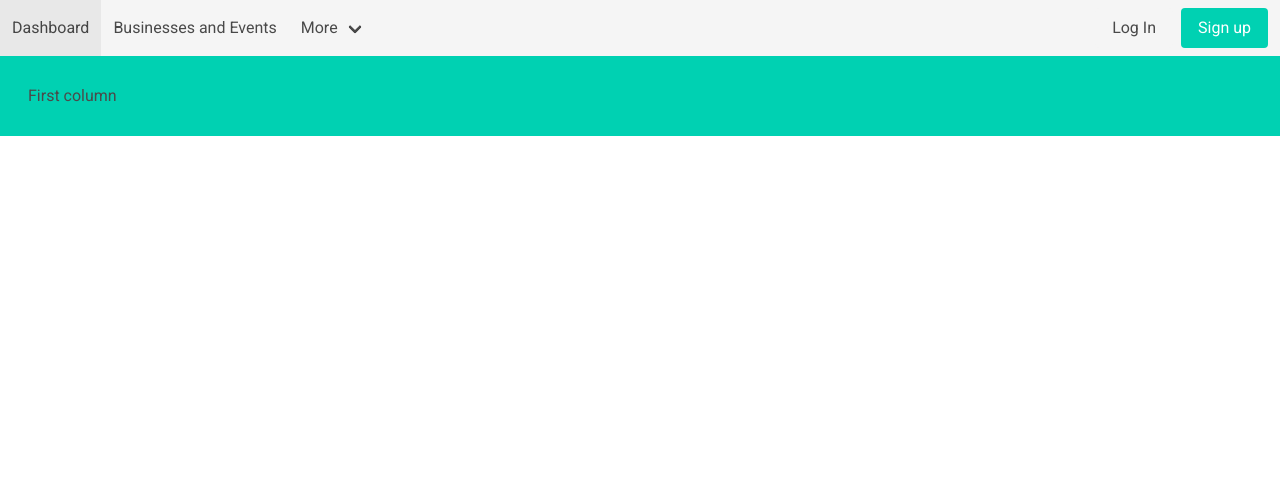
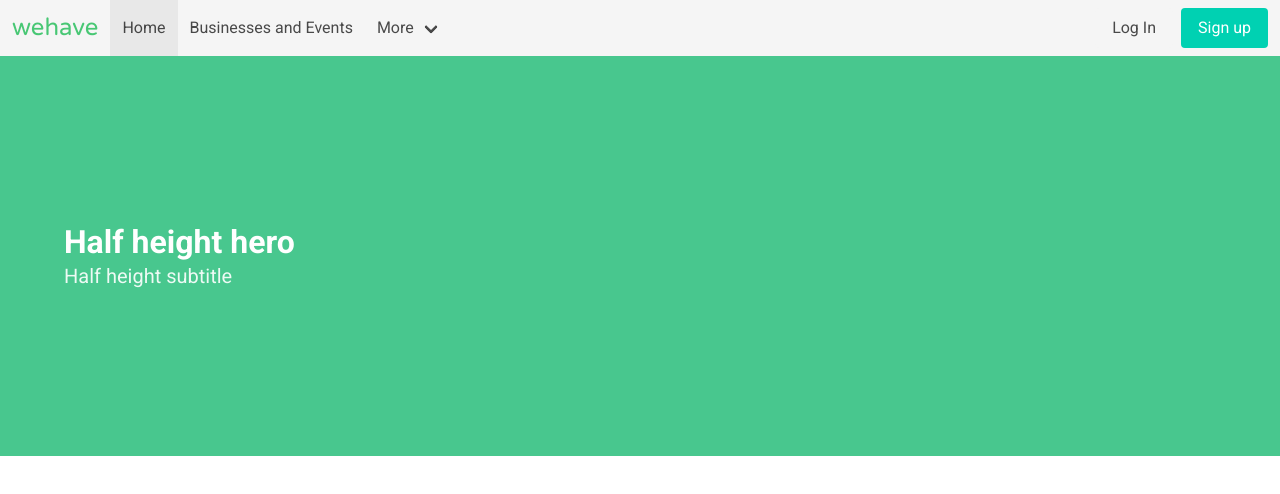
Before and after one commit to a1765252/2021-s1-wdc-webapp, a plain HTML site: page index.html in a window 1280 px wide. Drawn offline with nearby package versions, Linux system fonts and the light colour scheme.

Commit message:
updated html

```diff
--- a/index.html
+++ b/index.html
@@ -30,7 +30,8 @@
                 </div>
                 <div id="navbarMain" class="navbar-menu">
                     <div class="navbar-start">
-                        <a class="navbar-item">Dashboard</a>
+                        <a id="logo" class="navbar-item">wehave</a>
+                        <a class="navbar-item is-active">Home</a>
                         <a class="navbar-item">Businesses and Events</a>
                         <div class="navbar-item has-dropdown is-hoverable">
                             <a class="navbar-link">More</a>
@@ -55,9 +56,18 @@
             </nav>
 
             <!-- Beginning of Flexbox (with assistance from Bulma) -->
-            <div class="columns has-background-primary p-4 m-0">
+            <div class="columns has-background-white">
                 <div class="column">
-                    <p class="bd-notification is-primary">First column</p>
+                    <p class="bd-notification is-primary">
+                        <section class="hero is-success is-halfheight">
+                            <div class="hero-body">
+                                <div class="container">
+                                    <p class="title">Half height hero</p>
+                                    <p class="subtitle">Half height subtitle</p>
+                                </div>
+                            </div>
+                        </section>
+                    </p>
                 </div>
             </div>
         </header>
--- a/styles/styles.css
+++ b/styles/styles.css
@@ -1,11 +1,24 @@
 @import url('https://fonts.googleapis.com/css2?family=Roboto:wght@400;700&display=swap');
+@import url('https://fonts.googleapis.com/css2?family=Varela+Round&display=swap');
 
 *
 {
     box-sizing: border-box;
 }
 
-#app
+body, #app
 {
     font-family: 'Roboto', sans-serif;
 }
+
+#logo
+{
+    font-family: 'Varela Round', sans-serif;
+    font-size: 1.5em;
+    color: hsl(141, 53%, 53%);
+}
+
+#logo:hover
+{
+    background-color: hsl(0, 0%, 96%)
+}
```
Also changed, not shown: images/dashboard-map.jpg (added).
